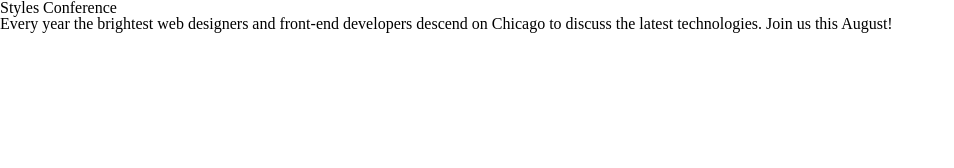
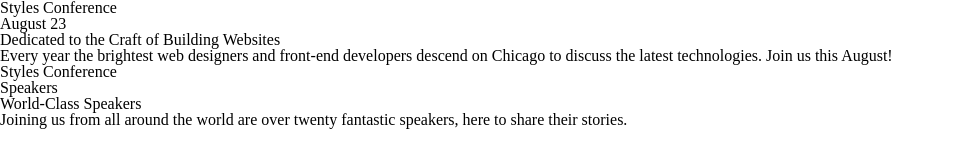
Before and after one commit to 266938/style-conference, a plain HTML site: page index.html in a window 1280 px wide. Shown: the whole page, without its empty margins (0-954 px from the left). Drawn offline with Linux system fonts and the light colour scheme.

Commit message:
Update index.html

```diff
--- a/index.html
+++ b/index.html
@@ -7,7 +7,19 @@
     </head>
     </head>
     <body>
+        <header>
+            <h1> Styles Conference</h1>
+                <h2></h2>
+            <h3> August 23</h3>
+        </header>
+        <section><h2>Dedicated to the Craft of Building Websites</h2>
+            <p>Every year the brightest web designers and front-end developers descend on Chicago to discuss the latest technologies. Join us this August!</p></section>
         <h1>Styles Conference</h1>
-        <p>Every year the brightest web designers and front-end developers descend on Chicago to discuss the latest technologies. Join us this August!</p>
+        <section>
+            <h5>Speakers</h5>
+            <h3>World-Class Speakers</h3>
+            <p>Joining us from all around the world are over twenty fantastic speakers, here to share their stories.</p>
+          </section>
+        </p>
     </body>
 </html>
```
